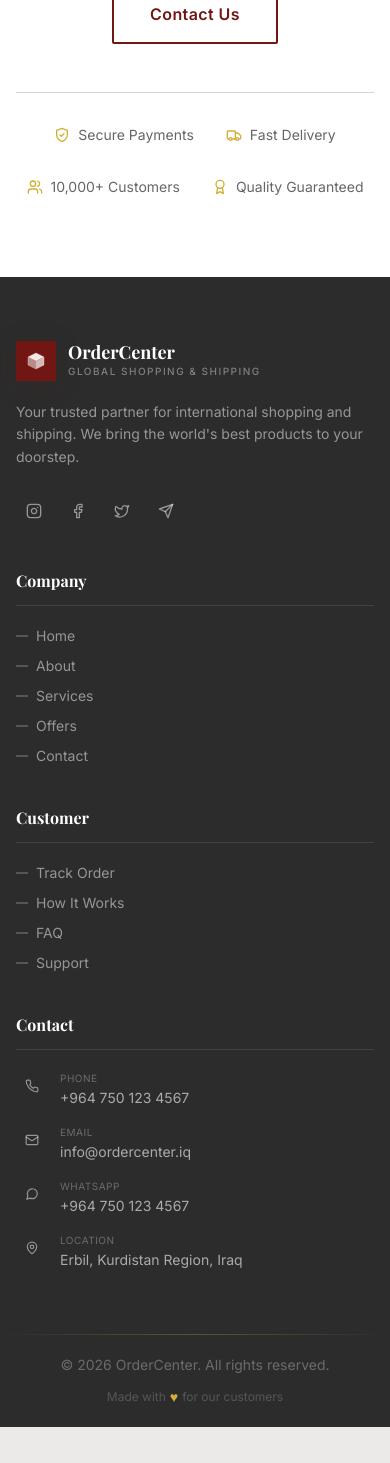
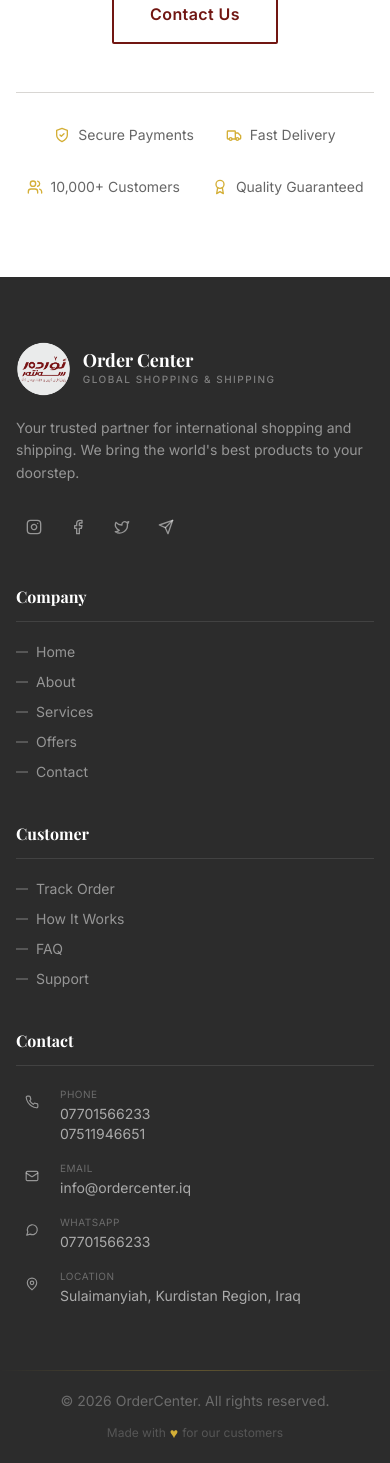
Before and after one commit to ShangaBashir/order-center, a React (Vite) app in the folder frontend/: page / in a window 390 px wide. Shown: the part 5899-7362 px from the top of the page. Before the commit the page ends 7326 px from the top, so only its background shows below. Built offline with nearby package versions, Linux system fonts and the light colour scheme; a web font is replaced by a local one.

Commit message:
Update footer: new logo, Order Center text, real phone numbers, Sulaimanyiah location

```diff
--- a/frontend/src/components/Footer.tsx
+++ b/frontend/src/components/Footer.tsx
@@ -31,16 +31,13 @@ const Footer: React.FC = () => {
           {/* Brand Column */}
           <div className="lg:col-span-1">
             <Link to="/" className="flex items-center gap-3 mb-5 group">
-              <div className="w-10 h-10 rounded-sm bg-brand flex items-center justify-center shadow-premium">
-                <svg viewBox="0 0 40 40" className="w-5 h-5 fill-white">
-                  <path d="M20 4L36 12V28L20 36L4 28V12L20 4Z" strokeWidth="1.5" stroke="rgba(255,255,255,0.4)" fill="none"/>
-                  <path d="M20 4L36 12L20 20L4 12L20 4Z" fill="rgba(255,255,255,0.9)"/>
-                  <path d="M20 20V36L4 28V12L20 20Z" fill="rgba(255,255,255,0.5)"/>
-                  <path d="M20 20V36L36 28V12L20 20Z" fill="rgba(255,255,255,0.7)"/>
-                </svg>
-              </div>
+              <img
+                src="/logo.png"
+                alt="Order Center Logo"
+                className="h-14 w-auto object-contain"
+              />
               <div>
-                <div className="font-display font-bold text-white text-lg leading-none">OrderCenter</div>
+                <div className="font-display font-bold text-white text-lg leading-none">Order Center</div>
                 <div className="text-[10px] text-white/40 font-medium tracking-[0.15em] uppercase mt-0.5">
                   Global Shopping & Shipping
                 </div>
@@ -126,15 +123,16 @@ const Footer: React.FC = () => {
             </h4>
             <ul className="flex flex-col gap-4">
               <li>
-                <a href="tel:+9647501234567" className="flex items-start gap-3 group">
-                  <div className="w-8 h-8 rounded-sm bg-white/8 flex items-center justify-center flex-shrink-0 group-hover:bg-brand transition-colors">
-                    <Phone className="w-3.5 h-3.5 text-white/50 group-hover:text-white" />
+                <div className="flex items-start gap-3">
+                  <div className="w-8 h-8 rounded-sm bg-white/8 flex items-center justify-center flex-shrink-0">
+                    <Phone className="w-3.5 h-3.5 text-white/50" />
                   </div>
                   <div>
                     <div className="text-[10px] text-white/30 uppercase tracking-wider mb-0.5">Phone</div>
-                    <div className="text-sm text-white/60 group-hover:text-white transition-colors">+964 750 123 4567</div>
+                    <a href="tel:07701566233" className="block text-sm text-white/60 hover:text-white transition-colors">07701566233</a>
+                    <a href="tel:07511946651" className="block text-sm text-white/60 hover:text-white transition-colors">07511946651</a>
                   </div>
-                </a>
+                </div>
               </li>
               <li>
                 <a href="mailto:info@ordercenter.iq" className="flex items-start gap-3 group">
@@ -148,13 +146,13 @@ const Footer: React.FC = () => {
                 </a>
               </li>
               <li>
-                <a href="https://wa.me/9647501234567" target="_blank" rel="noopener noreferrer" className="flex items-start gap-3 group">
+                <a href="https://wa.me/07701566233" target="_blank" rel="noopener noreferrer" className="flex items-start gap-3 group">
                   <div className="w-8 h-8 rounded-sm bg-white/8 flex items-center justify-center flex-shrink-0 group-hover:bg-green-600 transition-colors">
                     <MessageCircle className="w-3.5 h-3.5 text-white/50 group-hover:text-white" />
                   </div>
                   <div>
                     <div className="text-[10px] text-white/30 uppercase tracking-wider mb-0.5">WhatsApp</div>
-                    <div className="text-sm text-white/60 group-hover:text-white transition-colors">+964 750 123 4567</div>
+                    <div className="text-sm text-white/60 group-hover:text-white transition-colors">07701566233</div>
                   </div>
                 </a>
               </li>
@@ -165,7 +163,7 @@ const Footer: React.FC = () => {
                   </div>
                   <div>
                     <div className="text-[10px] text-white/30 uppercase tracking-wider mb-0.5">Location</div>
-                    <div className="text-sm text-white/60">Erbil, Kurdistan Region, Iraq</div>
+                    <div className="text-sm text-white/60">Sulaimanyiah, Kurdistan Region, Iraq</div>
                   </div>
                 </div>
               </li>
```
